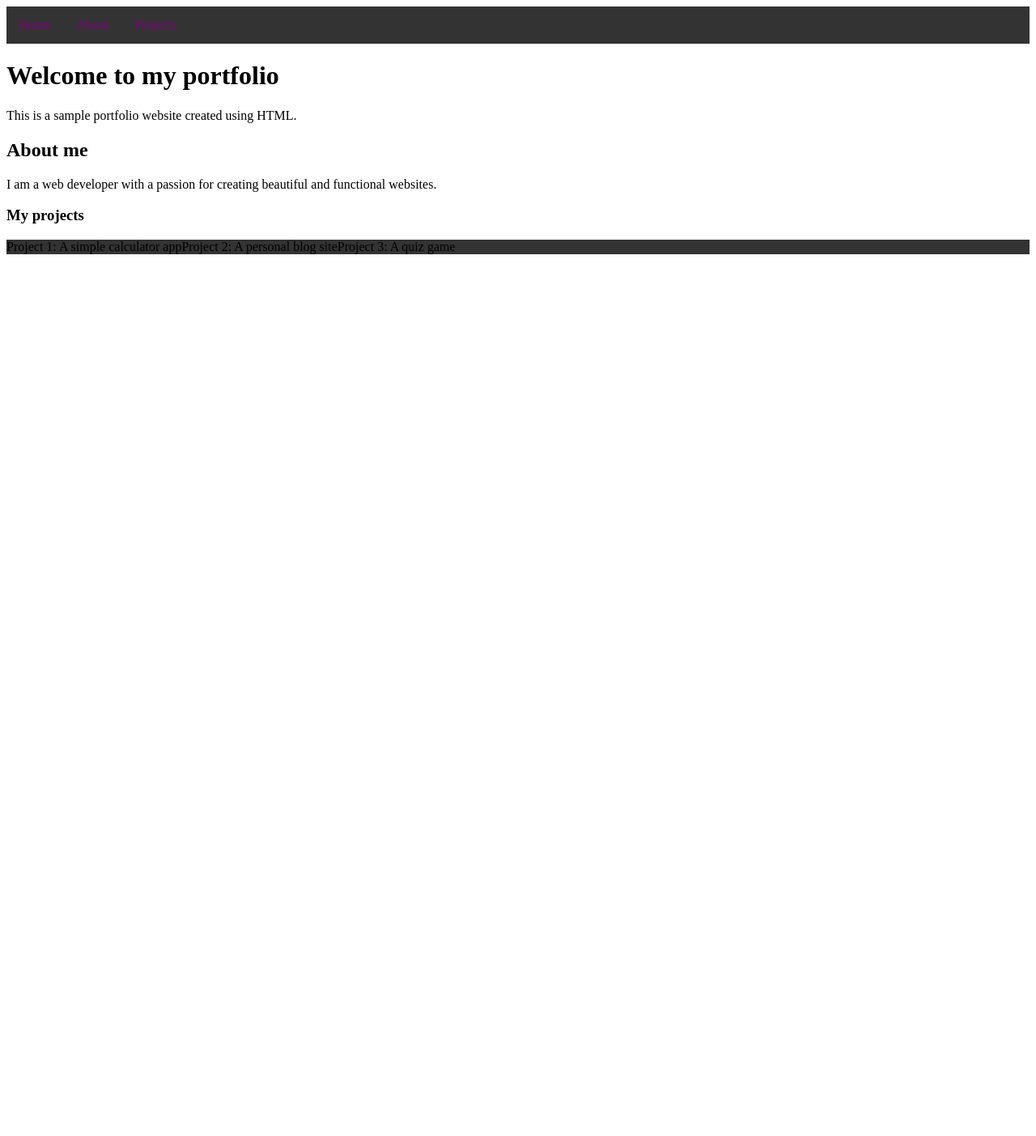
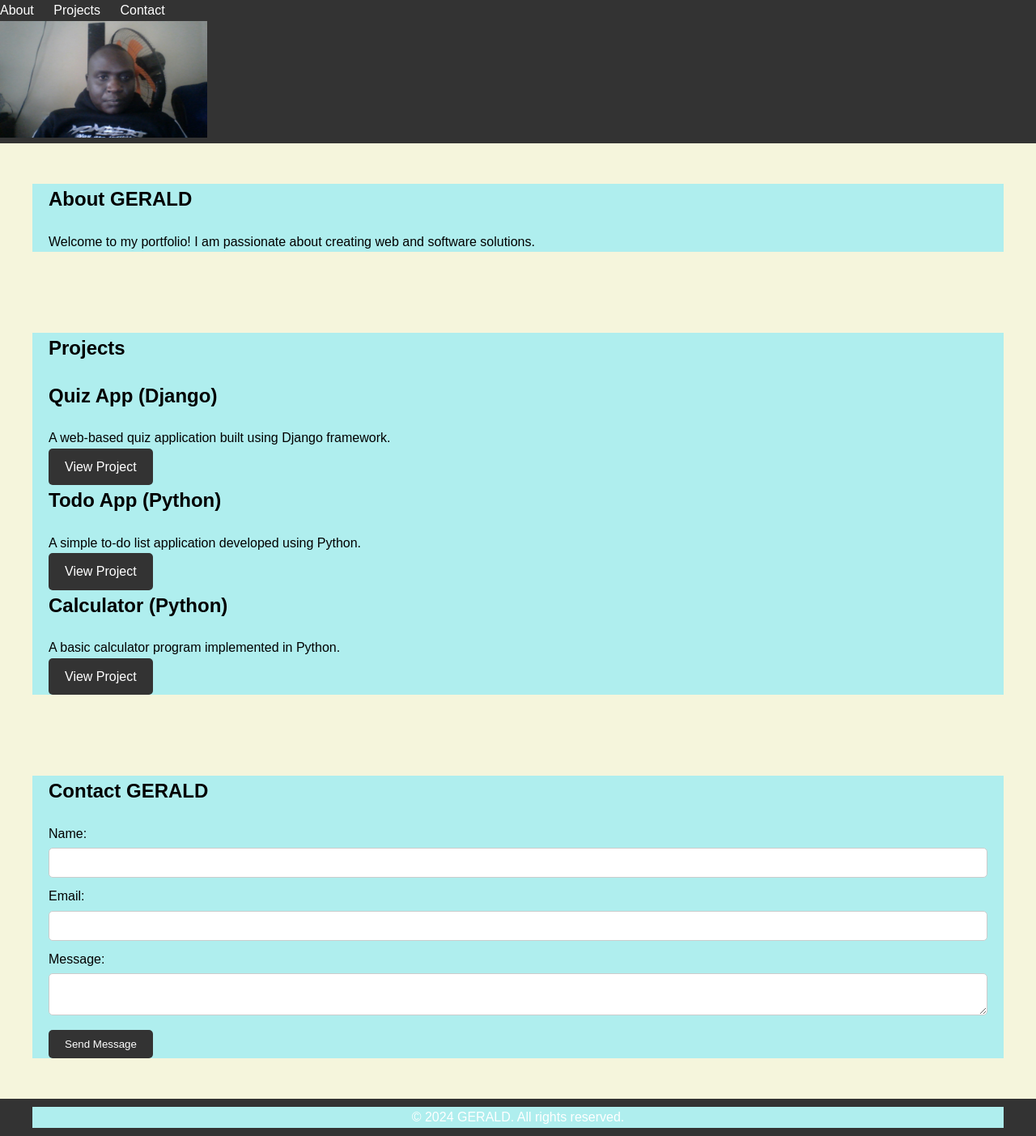
Before and after one commit to CappyGerald/PLP-CODING-ASSIGNMENTS, a plain HTML site: page html_assignments/portfolio.html in a window 1280 px wide. Shown: the whole page at 81% size. Before the commit the page ends 800 px from the top, so only its background shows below. Drawn offline with Linux system fonts and the light colour scheme.

Commit message:
Updated the portfolio.html file

```diff
--- a/html_assignments/portfolio.html
+++ b/html_assignments/portfolio.html
@@ -1,63 +1,72 @@
 <!DOCTYPE html>
-<html>
+<html lang="en">
 <head>
-    <style>
-        /* Add some style to the navigation menu */
-        ul {
-            list-style-type: none;
-            margin: 0;
-            padding: 0;
-            overflow: hidden;
-            background-color: #333;
-        }
-
-        li {
-            float: left;
-        }
-
-        li a {
-            display: block;
-            color: purple;
-            text-align: center;
-            padding: 14px 16px;
-            text-decoration: none;
-        }
-
-        li a:hover {
-            background-color: #111;
-        }
-    </style>
+    <meta charset="UTF-8">
+    <meta name="viewport" content="width=device-width, initial-scale=1.0">
+    <title>GERALD OCHIENG ODHIAMBO- Portfolio</title>
+    <link rel="stylesheet" href="styles.css">
 </head>
 <body>
-
-    <!-- Create a navigation menu with links to the sections -->
+    <header>
+        <nav>
             <ul>
-        <li><a href="#home">Home</a></li>
                 <li><a href="#about">About</a></li>
                 <li><a href="#projects">Projects</a></li>
+                <li><a href="#contact">Contact</a></li>
             </ul>
+        </nav>
+        <img src="Gerald.jpg.jpg" alt="Your Name" class="header-image">
 
-    <!-- Create a section for "Home" with a heading and a paragraph -->
-    <div id="home">
-        <h1>Welcome to my portfolio</h1>
-        <p>This is a sample portfolio website created using HTML.</p>
+    </header>
+
+    <section id="about">
+        <div class="container">
+            <h1>About GERALD</h1>
+            <p>Welcome to my portfolio! I am passionate about creating web and software solutions.</p>
+
         </div>
+    </section>
 
-    <!-- Create a section for "About" with a heading and a paragraph -->
-    <div id="about">
-        <h2>About me</h2>
-        <p>I am a web developer with a passion for creating beautiful and functional websites.</p>
+    <section id="projects">
+        <div class="container">
+            <h1>Projects</h1>
+            <div class="project">
+                <h2>Quiz App (Django)</h2>
+                <p>A web-based quiz application built using Django framework.</p>
+                <a href="#" class="btn">View Project</a>
             </div>
+            <div class="project">
+                <h2>Todo App (Python)</h2>
+                <p>A simple to-do list application developed using Python.</p>
+                <a href="#" class="btn">View Project</a>
+            </div>
+            <div class="project">
+                <h2>Calculator (Python)</h2>
+                <p>A basic calculator program implemented in Python.</p>
+                <a href="#" class="btn">View Project</a>
+            </div>
+        </div>
+    </section>
 
-    <!-- Create a section for "Projects" with a heading and a list of projects -->
-    <div id="projects">
-        <h3>My projects</h3>
-        <ul>
-            <li>Project 1: A simple calculator app</li>
-            <li>Project 2: A personal blog site</li>
-            <li>Project 3: A quiz game</li>
-        </ul>
+    <section id="contact">
+        <div class="container">
+            <h1>Contact GERALD</h1>
+            <form action="#" method="POST">
+                <label for="name">Name:</label>
+                <input type="text" id="name" name="name" required>
+                <label for="email">Email:</label>
+                <input type="email" id="email" name="email" required>
+                <label for="message">Message:</label>
+                <textarea id="message" name="message" required></textarea>
+                <button type="submit" class="btn">Send Message</button>
+            </form>
         </div>
+    </section>
 
+    <footer>
+        <div class="container">
+            <p>&copy; 2024 GERALD. All rights reserved.</p>
+        </div>
+    </footer>
 </body>
 </html>
--- /dev/null
+++ b/html_assignments/styles.css
@@ -0,0 +1,99 @@
+
+
+.header-image {
+    display: ruby-base;
+    max-width: 20%;
+    height: 50%
+    margin: 0 auto;
+    background-color: blockquote;
+}
+
+* {
+    margin: 0;
+    padding: 0;
+    box-sizing: border-box;
+}
+
+body {
+    font-family: Arial, sans-serif;
+    line-height: 1.6;
+    background-color: beige
+}
+
+.container {
+    max-width: 1200px;
+    margin: 0 auto;
+    padding: 0 20px;
+    background-color: paleturquoise
+}
+
+header {
+    background-color: #333;
+    color: brown
+    padding: 10px 0;
+}
+
+nav ul {
+    list-style-type: none;
+}
+
+nav ul li {
+    display: inline;
+    margin-right: 20px;
+}
+
+nav ul li a {
+    color: #fff;
+    text-decoration: none;
+}
+
+section {
+    padding: 50px 0;
+}
+
+h1, h2 {
+    margin-bottom: 20px;
+}
+
+.btn {
+    display: inline-block;
+    padding: 10px 20px;
+    background-color: #333;
+    color: #fff;
+    text-decoration: none;
+    border-radius: 5px;
+}
+
+.btn:hover {
+    background-color: #555;
+}
+
+form label {
+    display: block;
+    margin-bottom: 5px;
+}
+
+form input,
+form textarea {
+    width: 100%;
+    padding: 10px;
+    margin-bottom: 10px;
+    border: 1px solid #ccc;
+    border-radius: 5px;
+}
+
+form button {
+    background-color: #333;
+    color: #fff;
+    border: none;
+    padding: 10px 20px;
+    border-radius: 5px;
+    cursor: pointer;
+}
+
+footer {
+    background-color: #333;
+    color: #fff;
+    text-align: center;
+    padding: 10px 0;
+}
```
Also changed, not shown: html_assignments/Gerald.jpg.jpg (added). Lines whose indentation alone changed are shown as unchanged.
